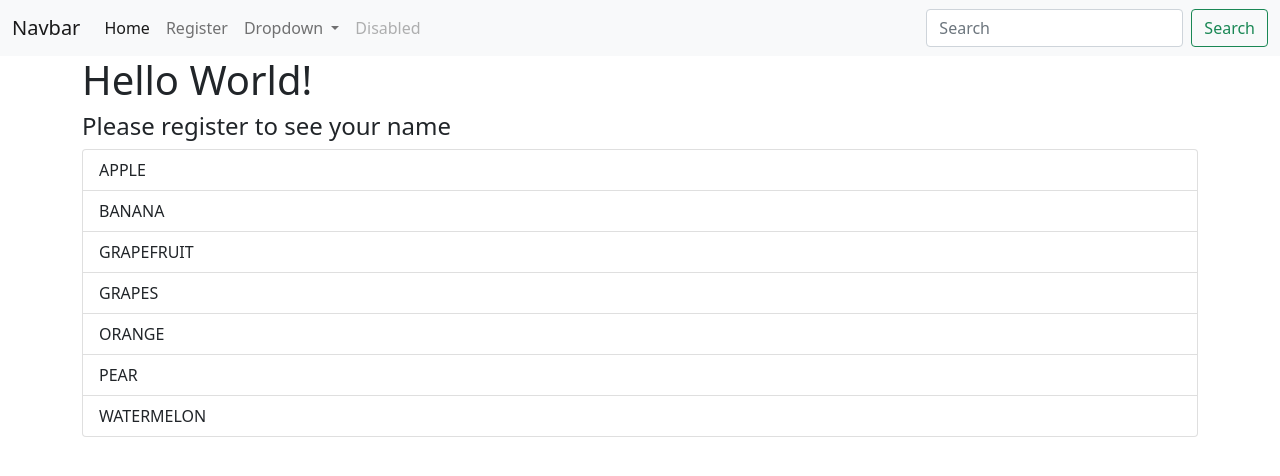
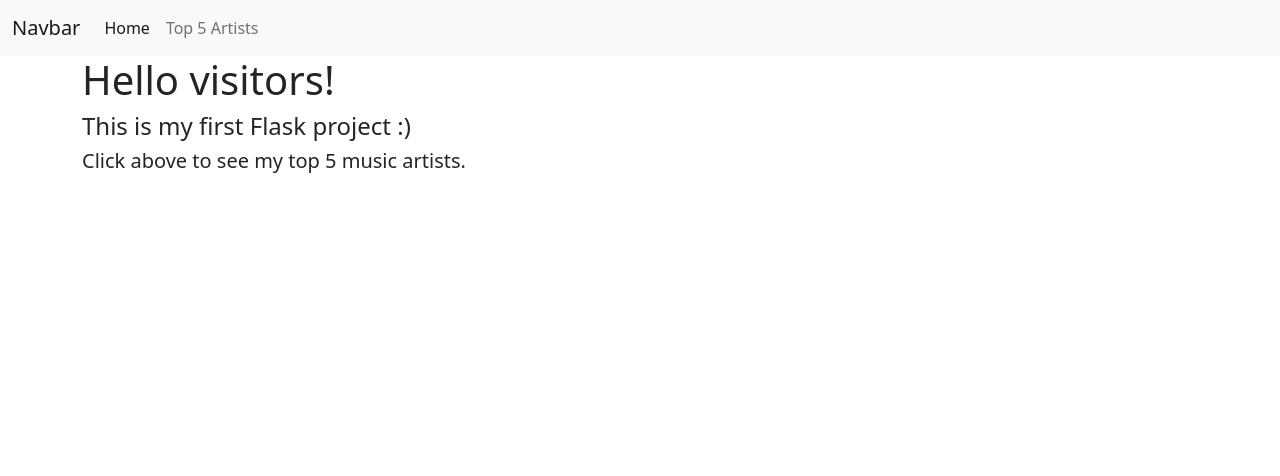
Before and after one commit to apollojohnson/project_venv1, a Flask app: page / in a window 1280 px wide. Shown: the top 476 px of the page. Run offline with Flask 2, Linux system fonts and the light colour scheme; some libraries are stand-ins or nearby versions.

Commit message:
Second Commit

```diff
--- a/homeworkproject/app/__init__.py
+++ b/app/__init__.py
@@ -1,4 +1,5 @@
 from flask import Flask
+
 from config import Config
 
 app = Flask(__name__)
--- a/homeworkproject/app/routes.py
+++ b/app/routes.py
@@ -14,7 +14,7 @@ def index():
     return render_template('index.html', **context)
 
 
-@app.route('/register')
-def register():
-    title = 'REGISTER'
-    return render_template('register.html', title=title)
+@app.route('/top_5')
+def top_5():
+    title = 'Top Five'
+    return render_template('top_5.html', title=title)
--- a/homeworkproject/app/templates/base.html
+++ b/app/templates/base.html
@@ -8,7 +8,7 @@
 <link rel="stylesheet" href="https://cdnjs.cloudflare.com/ajax/libs/twitter-bootstrap/5.0.0-beta1/css/bootstrap.min.css">
 <link rel="stylesheet" href="https://cdnjs.cloudflare.com/ajax/libs/font-awesome/5.15.2/css/all.min.css">
 <link rel="stylesheet" href="assets/css/style.css">
-<title>CT | {{ title }}</title>
+<title>First Flask | {{ title }}</title>
 </head>
 <body>
 
--- /dev/null
+++ b/app/templates/index.html
@@ -0,0 +1,9 @@
+{% extends 'base.html' %}
+
+{% block content %}
+<h1>Hello visitors!</h1>
+
+<h4>This is my first Flask project :)</h4>
+<h5>Click above to see my top 5 music artists.</h5>
+
+{% endblock content %}
--- /dev/null
+++ b/app/templates/nav.html
@@ -0,0 +1,18 @@
+<nav class="navbar navbar-expand-lg navbar-light bg-light">
+    <div class="container-fluid">
+        <a class="navbar-brand" href="/">Navbar</a>
+        <button class="navbar-toggler" type="button" data-bs-toggle="collapse" data-bs-target="#navbarSupportedContent" aria-controls="navbarSupportedContent" aria-expanded="false" aria-label="Toggle navigation">
+            <span class="navbar-toggler-icon"></span>
+        </button>
+        <div class="collapse navbar-collapse" id="navbarSupportedContent">
+            <ul class="navbar-nav me-auto mb-2 mb-lg-0">
+            <li class="nav-item">
+                <a class="nav-link active" aria-current="page" href="/">Home</a>
+            </li>
+            <li class="nav-item">
+                <a class="nav-link" href="/top_5">Top 5 Artists</a>
+            </li>
+            </ul>
+    </div>
+    </div>
+</nav>
--- a/homeworkproject/app/templates/index.html
+++ /dev/null
@@ -1,18 +0,0 @@
-{% extends 'base.html' %}
-
-{% block content %}
-<h1>Hello World!</h1>
-
-{% if user.id == 1 %}
-    <h4>Hello, {{ user.username }}</h4>
-{% else %}
-    <h4>Please register to see your name</h4>
-{% endif %}
-
-<ol class="list-group">
-    {% for item in items|sort %}
-    <li class='list-group-item'>{{ item|upper }}</li>
-    {% endfor %}
-</ol>
-
-{% endblock content %}
--- a/homeworkproject/app/templates/nav.html
+++ /dev/null
@@ -1,36 +0,0 @@
-<nav class="navbar navbar-expand-lg navbar-light bg-light">
-    <div class="container-fluid">
-        <a class="navbar-brand" href="/">Navbar</a>
-        <button class="navbar-toggler" type="button" data-bs-toggle="collapse" data-bs-target="#navbarSupportedContent" aria-controls="navbarSupportedContent" aria-expanded="false" aria-label="Toggle navigation">
-            <span class="navbar-toggler-icon"></span>
-        </button>
-        <div class="collapse navbar-collapse" id="navbarSupportedContent">
-            <ul class="navbar-nav me-auto mb-2 mb-lg-0">
-            <li class="nav-item">
-                <a class="nav-link active" aria-current="page" href="/">Home</a>
-            </li>
-            <li class="nav-item">
-                <a class="nav-link" href="/register">Register</a>
-            </li>
-            <li class="nav-item dropdown">
-                <a class="nav-link dropdown-toggle" href="#" id="navbarDropdown" role="button" data-bs-toggle="dropdown" aria-expanded="false">
-                Dropdown
-                </a>
-                <ul class="dropdown-menu" aria-labelledby="navbarDropdown">
-                <li><a class="dropdown-item" href="#">Action</a></li>
-                <li><a class="dropdown-item" href="#">Another action</a></li>
-                <li><hr class="dropdown-divider"></li>
-                <li><a class="dropdown-item" href="#">Something else here</a></li>
-                </ul>
-            </li>
-            <li class="nav-item">
-                <a class="nav-link disabled" href="#" tabindex="-1" aria-disabled="true">Disabled</a>
-            </li>
-            </ul>
-        <form class="d-flex">
-            <input class="form-control me-2" type="search" placeholder="Search" aria-label="Search">
-            <button class="btn btn-outline-success" type="submit">Search</button>
-        </form>
-    </div>
-    </div>
-</nav>
--- a/homeworkproject/app/templates/register.html
+++ /dev/null
@@ -1,6 +0,0 @@
-{% extends 'base.html' %}
-
-{% block content %}
-<h1>Register Here!</h1>
-
-{% endblock content %}
```
Also changed, not shown: app/templates/top_5.html (added, +31 -0 lines), config.py (renamed from homeworkproject/config.py), run.py (renamed from homeworkproject/run.py), 1 other file.
